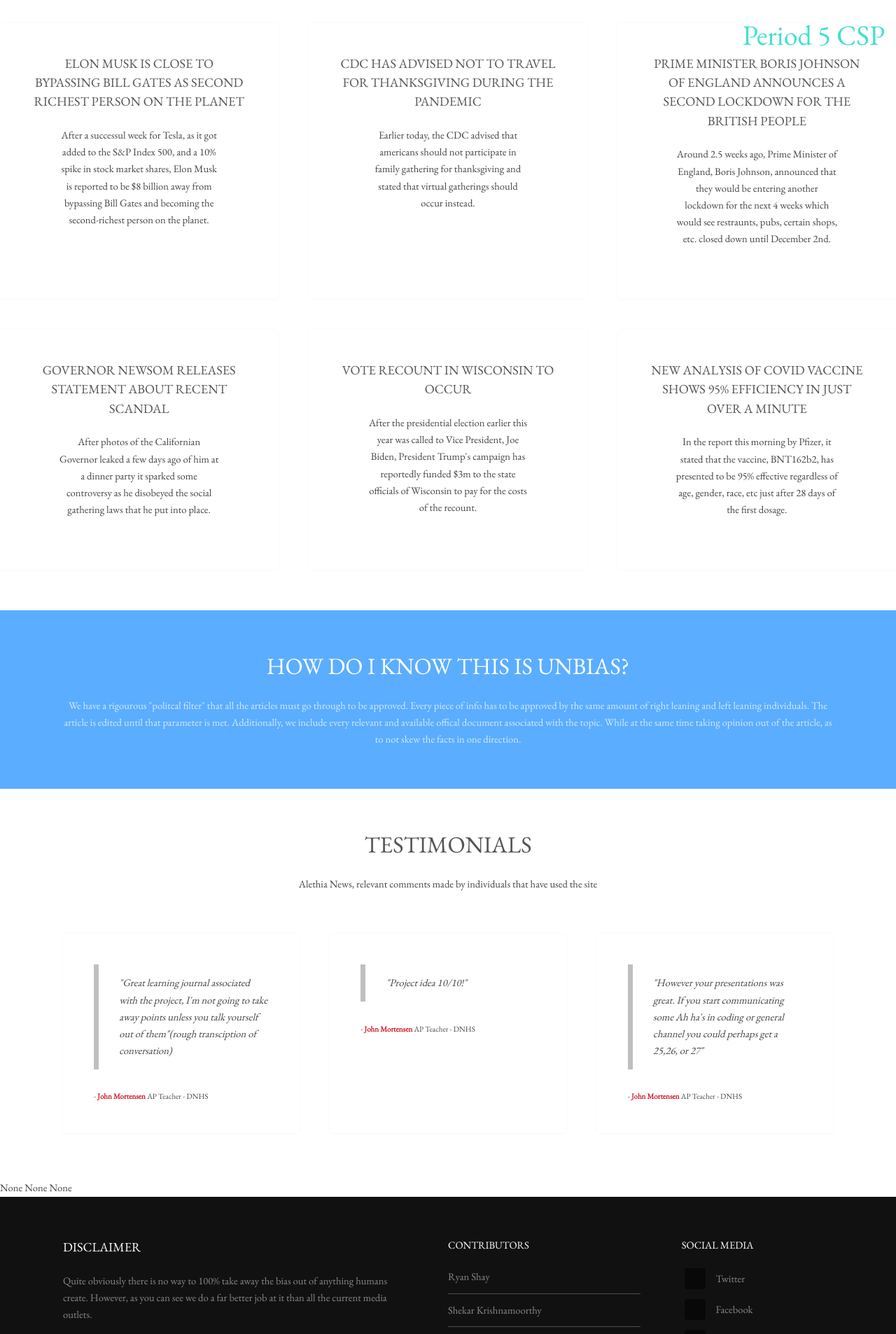
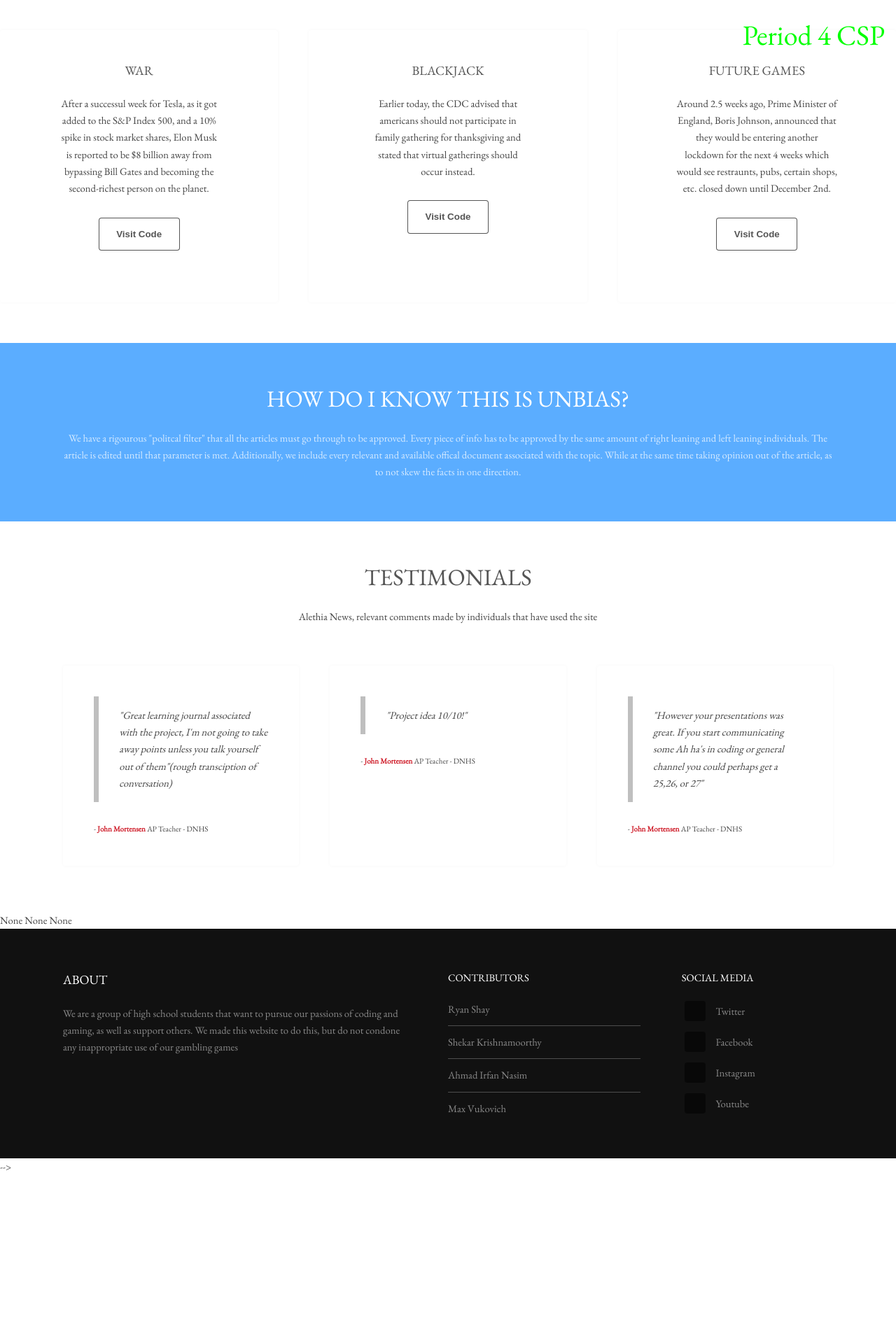
Before and after one commit to shekark642/P3-Prophets, a Flask app: page / in a window 1280 px wide; the page is wider, and only the part inside the window is pictured. Shown: the part 709-2615 px from the top of that part at 70% size. After the commit the page ends 2381 px from the top of that part, so only its background shows below. Run offline with Flask 2, Linux system fonts and the light colour scheme; some libraries are stand-ins or nearby versions.

Commit message:
started styling for home page

```diff
--- a/templates/index.html
+++ b/templates/index.html
@@ -25,7 +25,18 @@
 .top-left {
   font-family: "Times New Roman", Times, serif;
   position: absolute;
-  top: 50px;
+  top: 25px;
+  left: 16px;
+  font-size:90px;
+  color:turquoise;
+
+}
+
+
+.top-left2 {
+  font-family: "Times New Roman", Times, serif;
+  position: absolute;
+  top: 120px;
   left: 16px;
   font-size:60px;
   color:turquoise;
@@ -45,7 +56,7 @@
   bottom: 8px;
   right: 16px;
   font-size:40px;
-  color:turquoise;
+  color:lime;
 }
 
 .centered {
@@ -97,16 +108,17 @@ Alethia News
 </nav>
 
 
+
 <div>
-    <img src= "https://images.immediate.co.uk/production/volatile/sites/4/2013/04/GettyImages-640318118-c83a508.jpg?quality=90&resize=768,574" style = "position: fill; width: 1535px; height: 650px" alt=HELLO>
-    <div class="top-left">Shekar Krishnamoorthy's Website</div>
-    <div class="bottom-right">Period 5 CSP </div>
+    <img src= "https://s7d2.scene7.com/is/image/ritzcarlton/RCARUBA_00081_conversion?$XlargeViewport100pct$" style = "position: fill; width: 1535px; height: 660px" alt=HELLO>
 
+    <div class="top-left">Card Games</div>
+    <div class="top-left2">Members: Shekar, Ryan, Irfan, Max</div>
+
+    <div class="bottom-right">Period 4 CSP </div>
 </div>
 
-
 <!-- Banner -->
-
 
 <!-- Highlights -->
 
@@ -116,56 +128,39 @@ Alethia News
                     <div class="content">
                         <header>
                             <a href="#" class="icon fa-vcard-o"><span class="label">Icon</span></a>
-                            <h3>Elon Musk is close to bypassing Bill Gates as second richest person on the planet</h3>
+                            <h3>War</h3>
                         </header>
                         <p>After a successul week for Tesla, as it got added to the S&P Index 500, and a 10% spike in stock market shares, Elon Musk is reported to be $8 billion away from bypassing Bill Gates and becoming the second-richest person on the planet.</p>
+                        <form method="get" action="https://repl.it/@shekark642/username-password"> <button type="submit">Visit Code</button> </form>
                     </div>
                 </section>
                 <section>
                     <div class="content">
                         <header>
                             <a href="#" class="icon fa-files-o"><span class="label">Icon</span></a>
-                            <h3>CDC has advised not to travel for Thanksgiving during the pandemic</h3>
+                            <h3>Blackjack</h3>
                         </header>
                         <p>Earlier today, the CDC advised that americans should not participate in family gathering for thanksgiving and stated that virtual gatherings should occur instead.  </p>
+                        <form method="get" action="https://repl.it/@shekark642/username-password"> <button type="submit">Visit Code</button> </form>
+
+                    </div>
+                    <div class="row justify-content-center" style="margin-top: 1vw;">
+                        <div class="col-8">
+
+                        </div>
                     </div>
                 </section>
                 <section>
                     <div class="content">
                         <header>
                             <a href="#" class="icon fa-floppy-o"><span class="label">Icon</span></a>
-                            <h3>Prime Minister Boris Johnson of England announces a second lockdown for the british people</h3>
+                            <h3>Future Games</h3>
                         </header>
                         <p>Around 2.5 weeks ago, Prime Minister of England, Boris Johnson, announced that they would be entering another lockdown for the next 4 weeks which would see restraunts, pubs, certain shops, etc. closed down until December 2nd.</p>
+                        <form method="get" action="https://repl.it/@shekark642/username-password"> <button type="submit">Visit Code</button> </form>
                     </div>
                 </section>
-                <section>
-                    <div class="content">
-                        <header>
-                            <a href="#" class="icon fa-line-chart"><span class="label">Icon</span></a>
-                            <h3>Governor Newsom releases statement about recent scandal</h3>
-                        </header>
-                        <p>After photos of the Californian Governor leaked a few days ago of him at a dinner party it sparked some controversy as he disobeyed the social gathering laws that he put into place.</p>
-                    </div>
-                </section>
-                <section>
-                    <div class="content">
-                        <header>
-                            <a href="#" class="icon fa-paper-plane-o"><span class="label">Icon</span></a>
-                            <h3>Vote Recount in Wisconsin to occur</h3>
-                        </header>
-                        <p>After the presidential election earlier this year was called to Vice President, Joe Biden, President Trump's campaign has reportedly funded $3m to the state officials of Wisconsin to pay for the costs of the recount.</p>
-                    </div>
-                </section>
-                <section>
-                    <div class="content">
-                        <header>
-                            <a href="#" class="icon fa-qrcode"><span class="label">Icon</span></a>
-                            <h3>New analysis of Covid Vaccine shows 95% efficiency in just over a minute</h3>
-                        </header>
-                        <p>In the report this morning by Pfizer, it stated that the vaccine, BNT162b2, has presented to be 95% effective regardless of age, gender, race, etc just after 28 days of the first dosage.</p>
-                    </div>
-                </section>
+
             </div>
         </header>
     </div>
@@ -232,8 +227,8 @@ Alethia News
     <div class="inner">
         <div class="content">
             <section>
-                <h3>Disclaimer</h3>
-                <p>Quite obviously there is no way to 100% take away the bias out of anything humans create. However, as you can see we do a far better job at it than all the current media outlets.</p>
+                <h3>About</h3>
+                <p>We are a group of high school students that want to pursue our passions of coding and gaming, as well as support others. We made this website to do this, but do not condone any inappropriate use of our gambling games</p>
             </section>
             <section>
                 <h4>Contributors</h4>
@@ -255,9 +250,7 @@ Alethia News
                 </ul>
             </section>
         </div>
-        <div class="copyright">
-            &copy; Untitled. Photos <a href="https://unsplash.co">Unsplash</a>, Video <a href="https://coverr.co">Coverr</a>.
-        </div>
+
     </div>
 </footer>
 
```
